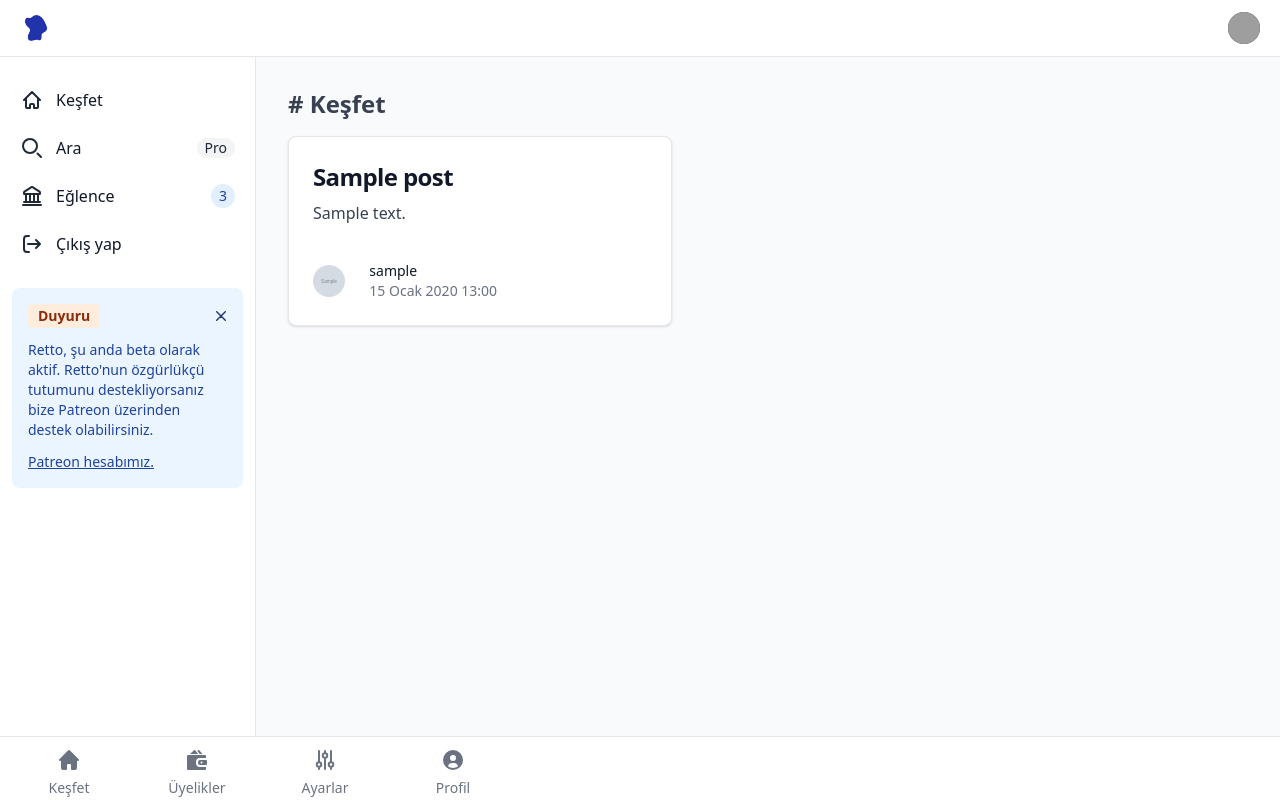
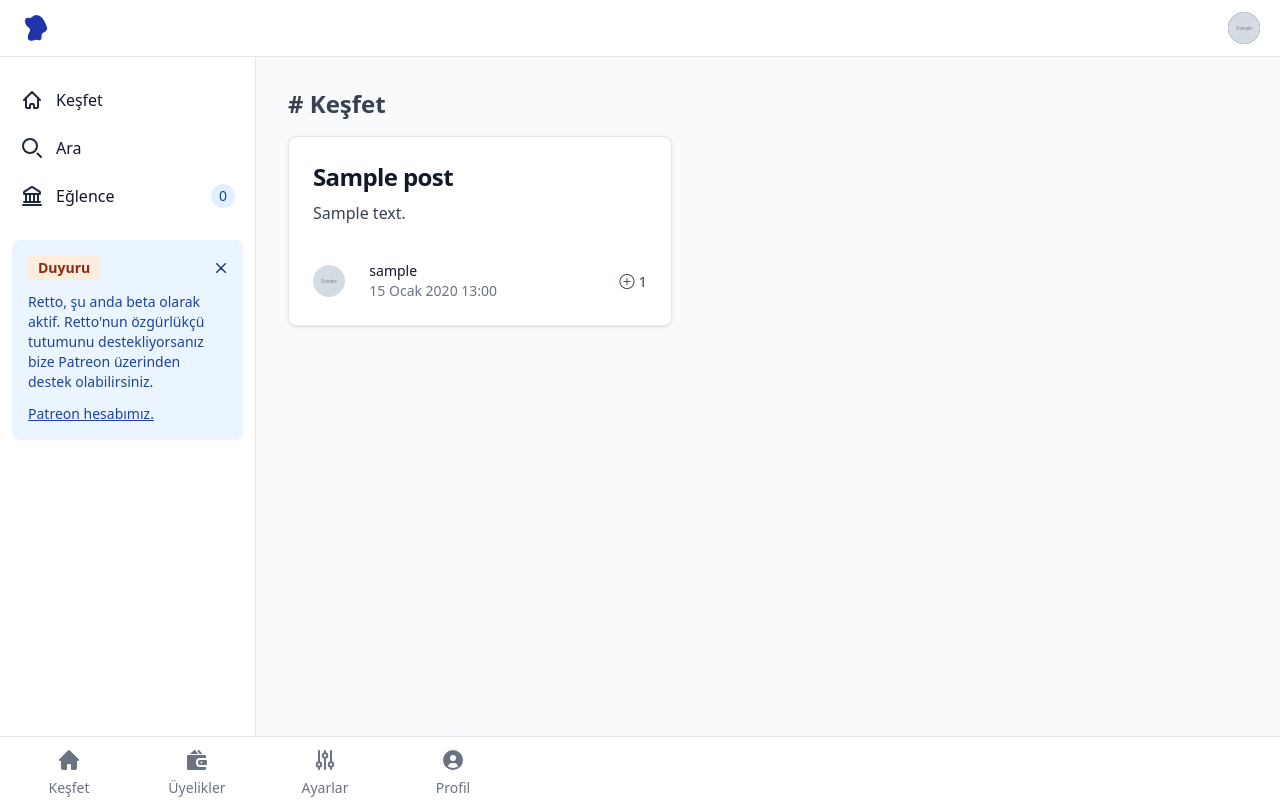
Before and after one commit to eknvarli/social, a Django app: page / in a window 1280 px wide. Run offline with Django 5.2, Linux system fonts and the light colour scheme; a user stored in the database is signed in; tables that the repository leaves empty hold one stand-in row (values such as "Sample post"); grey boxes marked "Sample" are stand-in pictures; style sheets or scripts are compiled from the project's sources; some libraries are stand-ins or nearby versions; grey boxes are pictures that could not be loaded.

Commit message:
Updated Feed UI

```diff
--- a/social/models/__init__.py
+++ b/social/models/__init__.py
@@ -1 +1,2 @@
 from .post import Post
+from .like import Like
--- a/social/urls.py
+++ b/social/urls.py
@@ -7,5 +7,6 @@ urlpatterns = [
     path('', index, name='index'),
     path('login/', login, name='login'),
     path('signup/', signup, name='signup'),
-    path('logout/', logout, name='logout')
+    path('logout/', logout, name='logout'),
+    path('like-post/<slug:post_slug>/', like_post, name='like_post')
 ]
--- a/social/views/__init__.py
+++ b/social/views/__init__.py
@@ -2,3 +2,4 @@ from .index import index
 from .signup import signup
 from .logout import logout
 from .login import login
+from .like_post import like_post
--- /dev/null
+++ b/static/scripts/main.js
@@ -0,0 +1,29 @@
+// Like Event
+document.addEventListener('DOMContentLoaded', function() {
+    var likeButtons = document.querySelectorAll('.like-button-main')
+    likeButtons.forEach(function(button) {
+        button.addEventListener('click', function() {
+            var postSlug = this.getAttribute('data-post-slug')
+            var xhr = new XMLHttpRequest()
+
+            xhr.open('POST', '/like-post/' + postSlug + '/');
+            xhr.setRequestHeader('Content-Type', 'application/x-www-form-urlencoded')
+            xhr.onload = function() {
+                if (xhr.status == 200) {
+                    var response = JSON.parse(xhr.responseText)
+                    if (response.message == "Post başarıyla beğenildi.") {
+                        var likesCountElement = document.getElementById('likes-count-' + postSlug)
+                        likesCountElement.textContent = response.likes_count
+                    } else {
+                        alert(response.message)
+                    }
+                } else {
+                    console.error(xhr.responseText)
+                }
+            }
+
+
+            xhr.send()
+        })
+    })
+})
--- a/templates/base.jinja
+++ b/templates/base.jinja
@@ -9,6 +9,7 @@
     {% compress css %}
     <link rel="stylesheet" href="{% static 'src/output.css' %}">
     {% endcompress %}
+    <link rel="stylesheet" href="https://cdn.jsdelivr.net/npm/bootstrap-icons@1.11.3/font/bootstrap-icons.min.css">
 </head>
 
 <body class="bg-gray-50 dark:bg-gray-900">
--- a/templates/social/feed.jinja
+++ b/templates/social/feed.jinja
@@ -23,31 +23,32 @@
           <div class="flex items-center ms-3">
             <div>
               <button type="button" class="flex text-sm bg-gray-800 rounded-full focus:ring-4 focus:ring-gray-300 dark:focus:ring-gray-600" aria-expanded="false" data-dropdown-toggle="dropdown-user">
-                <span class="sr-only">Open user menu</span>
-                <img class="w-8 h-8 rounded-full" src="https://flowbite.com/docs/images/people/profile-picture-5.jpg" alt="user photo">
+                <span class="sr-only">Kullanıcı menüsünü aç</span>
+                {% if request.user.avatar %}
+                  <img class="w-8 h-8 rounded-full" src="{{ request.user.avatar.url }}">
+                {% else %}
+                  <img class="w-8 h-8 rounded-full" src="{% static 'images/blank.png' %}">
+                {% endif %}
               </button>
             </div>
             <div class="z-50 hidden my-4 text-base list-none bg-white divide-y divide-gray-100 rounded shadow dark:bg-gray-700 dark:divide-gray-600" id="dropdown-user">
               <div class="px-4 py-3" role="none">
                 <p class="text-sm text-gray-900 dark:text-white" role="none">
-                  Neil Sims
+                  {{ request.user.username }}
                 </p>
                 <p class="text-sm font-medium text-gray-900 truncate dark:text-gray-300" role="none">
-                  neil.sims@flowbite.com
+                  {{ request.user.email }}
                 </p>
               </div>
               <ul class="py-1" role="none">
                 <li>
-                  <a href="#" class="block px-4 py-2 text-sm text-gray-700 hover:bg-gray-100 dark:text-gray-300 dark:hover:bg-gray-600 dark:hover:text-white" role="menuitem">Dashboard</a>
+                  <a href="#" class="block px-4 py-2 text-sm text-gray-700 hover:bg-gray-100 dark:text-gray-300 dark:hover:bg-gray-600 dark:hover:text-white" role="menuitem">Ayarlar</a>
                 </li>
                 <li>
-                  <a href="#" class="block px-4 py-2 text-sm text-gray-700 hover:bg-gray-100 dark:text-gray-300 dark:hover:bg-gray-600 dark:hover:text-white" role="menuitem">Settings</a>
+                  <a href="#" class="block px-4 py-2 text-sm text-gray-700 hover:bg-gray-100 dark:text-gray-300 dark:hover:bg-gray-600 dark:hover:text-white" role="menuitem">Destek masası</a>
                 </li>
                 <li>
-                  <a href="#" class="block px-4 py-2 text-sm text-gray-700 hover:bg-gray-100 dark:text-gray-300 dark:hover:bg-gray-600 dark:hover:text-white" role="menuitem">Earnings</a>
-                </li>
-                <li>
-                  <a href="#" class="block px-4 py-2 text-sm text-gray-700 hover:bg-gray-100 dark:text-gray-300 dark:hover:bg-gray-600 dark:hover:text-white" role="menuitem">Sign out</a>
+                  <a href="#" class="block px-4 py-2 text-sm text-gray-700 hover:bg-gray-100 dark:text-gray-300 dark:hover:bg-gray-600 dark:hover:text-white" role="menuitem">Çıkış yap</a>
                 </li>
               </ul>
             </div>
@@ -76,7 +77,6 @@
                 </svg>
 
                <span class="flex-1 ms-3 whitespace-nowrap">Ara</span>
-               <span class="inline-flex items-center justify-center px-2 ms-3 text-sm font-medium text-gray-800 bg-gray-100 rounded-full dark:bg-gray-700 dark:text-gray-300">Pro</span>
             </a>
          </li>
          <li>
@@ -86,16 +86,7 @@
                 </svg>
 
                <span class="flex-1 ms-3 whitespace-nowrap">Eğlence</span>
-               <span class="inline-flex items-center justify-center w-3 h-3 p-3 ms-3 text-sm font-medium text-blue-800 bg-blue-100 rounded-full dark:bg-blue-900 dark:text-blue-300">3</span>
-            </a>
-         </li>
-         <li>
-            <a href="#" class="flex items-center p-2 text-gray-900 rounded-lg dark:text-white hover:bg-gray-100 dark:hover:bg-gray-700 group">
-               <svg class="text-gray-800 dark:text-white" aria-hidden="true" xmlns="http://www.w3.org/2000/svg" width="24" height="24" fill="none" viewBox="0 0 24 24">
-                  <path stroke="currentColor" stroke-linecap="round" stroke-linejoin="round" stroke-width="2" d="M20 12H8m12 0-4 4m4-4-4-4M9 4H7a3 3 0 0 0-3 3v10a3 3 0 0 0 3 3h2"/>
-                </svg>
-
-               <span class="flex-1 ms-3 whitespace-nowrap">Çıkış yap</span>
+               <span class="inline-flex items-center justify-center w-3 h-3 p-3 ms-3 text-sm font-medium text-blue-800 bg-blue-100 rounded-full dark:bg-blue-900 dark:text-blue-300">0</span>
             </a>
          </li>
       </ul>
@@ -124,11 +115,11 @@
        <div class="posts">
             {% for post in posts %}
                 <div class="max-w-sm p-6 bg-white border border-gray-200 rounded-lg shadow dark:bg-gray-800 dark:border-gray-700">
-                    <a href="/entries/{{ post.slug }}/">
+                    <a href="/entry/{{ post.slug }}/">
                         <h5 class="mb-2 text-2xl font-bold tracking-tight text-gray-900 dark:text-white">{{ post.title }}</h5>
                     </a>
                     <p class="mb-3 font-normal text-gray-700 dark:text-gray-400">
-                        {{ post.content|safe }}
+                        {{ post.content }}
                     </p>
                     <br>
                     <div class="flex items-center">
@@ -147,6 +138,14 @@
                             {{ post.created_at }}
                         </p>
                     </div>
+                    <button class="like-button-main" data-post-slug="{{post.slug}}">
+                        <span style="font-size: 15px" id="likes-count-{{post.slug}}">
+                            <i class="bi bi-plus-circle"></i>
+                            <span>
+                                {{post.likes.count}}
+                            </span>
+                        </span>
+                    </button>
                 </div>
                 </div>
                 <br>
@@ -155,4 +154,6 @@
    </div>
 </div>
     {% include '../components/_bottom_nav.jinja' %}
+
+    <script src="{% static 'scripts/main.js' %}"></script>
 {% endblock %}
```
Also changed, not shown: social/models/like.py (added, +17 -0 lines), social/views/like_post.py (added, +23 -0 lines), social/migrations/0002_like.py (added).
